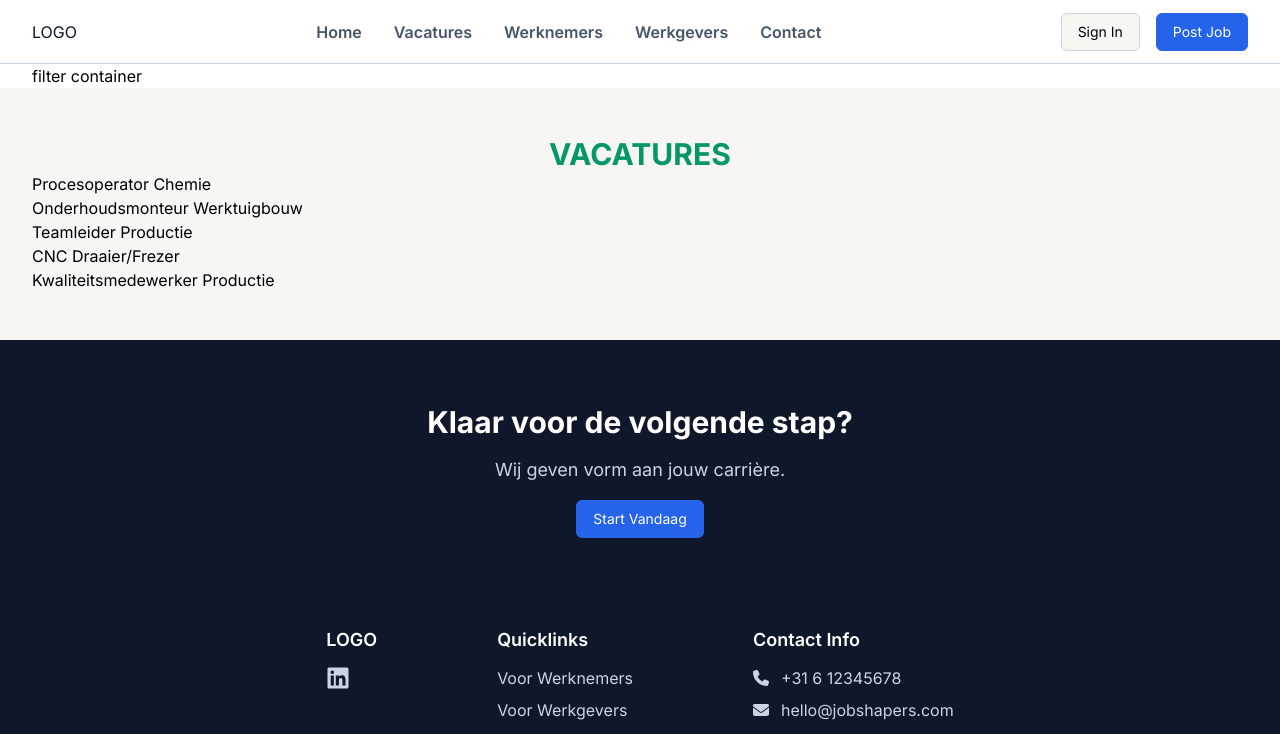
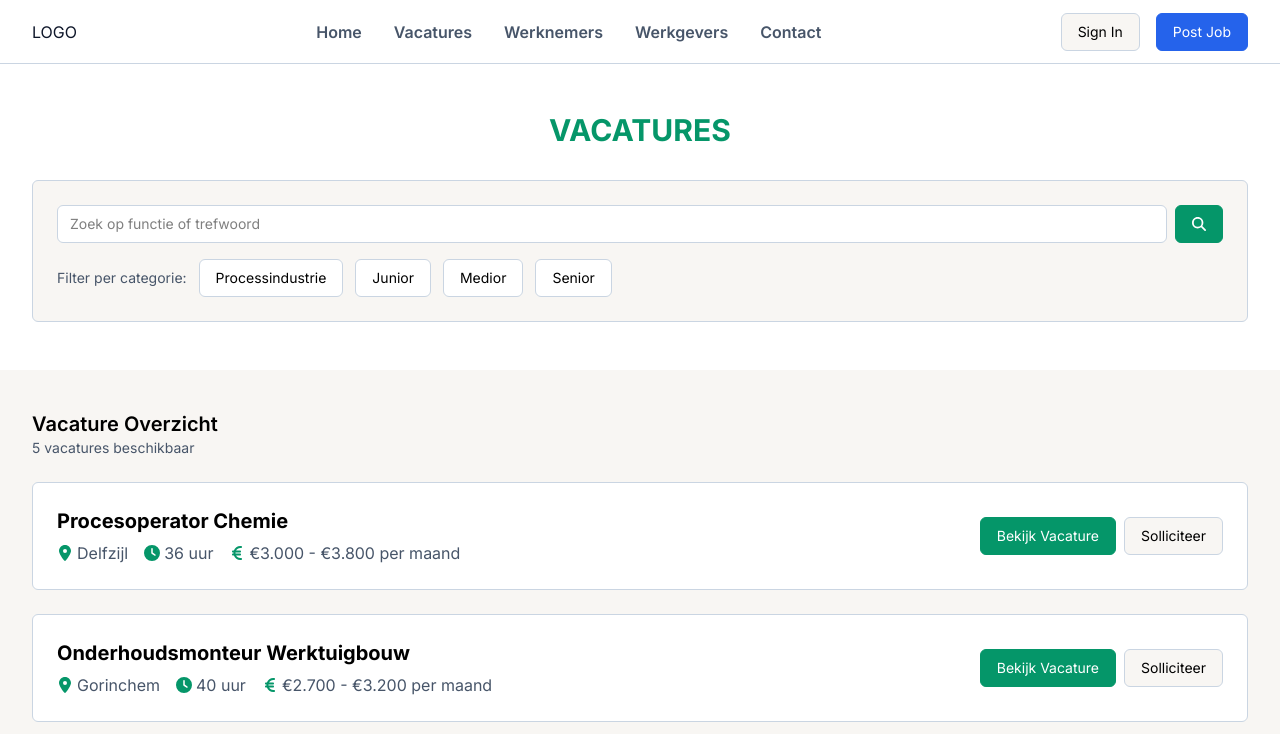
Before and after one commit to EdwinSch/jobshapers, a Next.js app: page /vacatures in a window 1280 px wide. Shown: the top 734 px of the page. Built offline with nearby package versions, Linux system fonts and the light colour scheme.

Commit message:
jobs page

```diff
--- a/app/vacatures/page.jsx
+++ b/app/vacatures/page.jsx
@@ -1,28 +1,67 @@
 import jobs from "@/data/jobsCollection.json";
+import JobListItem from "@/components/JobListItem";
+import { FaMagnifyingGlass } from "react-icons/fa6";
+import ActionButton from "@/components/ActionButton";
 
 const JobsPage = () => {
   return (
     <>
-      {/* filters */}
-      <div className="mx-auto max-w-7xl px-4 md:px-6 lg:px-8">
-        filter container
+      {/* search section */}
+      <div className="mx-auto max-w-7xl py-12 px-4 md:px-6 lg:px-8">
+        <h1 className="mb-8 text-center text-2xl sm:text-3xl font-bold text-jsGreen uppercase">
+          Vacatures
+        </h1>
+
+        <div className="bg-jsOffWhite p-6 border border-slate-300 rounded-md">
+          {/* search container */}
+          <form className="flex gap-2 mb-4">
+            <input
+              type="text"
+              name=""
+              id=""
+              placeholder="Zoek op functie of trefwoord"
+              className="w-full bg-white py-2 px-3 rounded-md border border-slate-300 text-sm"
+            />
+
+            <ActionButton type="submit" variant="green">
+              <FaMagnifyingGlass />
+            </ActionButton>
+          </form>
+
+          {/* filter container */}
+          <div className="flex items-center gap-3">
+            <p className="text-jsText text-sm">Filter per categorie:</p>
+            <ActionButton label={"processindustrie"} />
+            <ActionButton label={"junior"} />
+            <ActionButton label={"medior"} />
+            <ActionButton label={"senior"} />
+          </div>
+        </div>
       </div>
 
-      {/* vacatures */}
+      {/* vacature section */}
       <div className="bg-jsOffWhite">
-        <section className="mx-auto max-w-7xl py-12 px-4 md:px-6 lg:px-8 bg-jsOffWhite">
-          <h1 className="text-center text-2xl sm:text-3xl font-bold text-jsGreen uppercase">
-            Vacatures
-          </h1>
+        <div className="mx-auto max-w-7xl py-10 px-4 md:px-6 lg:px-8">
+          <h2 className="text-xl font-semibold capitalize">
+            vacature overzicht
+          </h2>
+          <p className="text-sm text-jsText mb-6">
+            {jobs.length} vacatures beschikbaar
+          </p>
 
-          {jobs.length > 0 ? (
-            jobs.map((job) => {
-              return <article key={job.$id}>{job.vacatureTitel}</article>;
-            })
-          ) : (
-            <p>Geen vacatues beschikbaar</p>
-          )}
-        </section>
+          {/* vacature mapping */}
+          <section>
+            {jobs.length > 0 ? (
+              jobs.map((job) => {
+                return <JobListItem key={job.$id} {...job} />;
+              })
+            ) : (
+              <p className="text-jsGreen font-semibold">
+                Er zijn momenteel geen vacatures beschikbaar.
+              </p>
+            )}
+          </section>
+        </div>
       </div>
     </>
   );
--- /dev/null
+++ b/components/ActionButton.jsx
@@ -0,0 +1,31 @@
+import { twMerge } from "tailwind-merge";
+
+const variantClasses = {
+  primary: "text-sm border-slate-300 border bg-white hover:bg-jsGreen/10",
+  blue: "text-sm bg-jsBlue text-white border border-jsBlue hover:bg-[#163ea5]",
+  green:
+    "text-sm bg-jsGreen text-white border border-jsGreen hover:bg-[#33b68b]",
+};
+
+const ActionButton = ({
+  label,
+  type = "button",
+  variant = "primary",
+  className = "",
+  children,
+}) => {
+  const mergedClassName = twMerge(
+    variantClasses[variant],
+    "block rounded-md cursor-pointer duration-200 ease-in-out capitalize px-4 py-2",
+    className
+  );
+
+  return (
+    <button type={type} className={mergedClassName}>
+      {label}
+      {children}
+    </button>
+  );
+};
+
+export default ActionButton;
--- a/components/Footer.jsx
+++ b/components/Footer.jsx
@@ -10,7 +10,7 @@ const Footer = () => {
       <div className="mx-auto max-w-7xl px-4 md:px-6 lg:px-8">
         {/* footer top */}
         <div className="py-10 sm:py-16 text-center">
-          <h4 className="text-white text-3xl font-bold mb-4">
+          <h4 className="text-white text-3xl font-bold mb-2">
             Klaar voor de volgende stap?
           </h4>
           <p className="text-jsSubtext text-lg mb-4">
--- /dev/null
+++ b/components/JobListItem.jsx
@@ -0,0 +1,42 @@
+import { FaLocationDot, FaClock, FaEuroSign } from "react-icons/fa6";
+import LinkButton from "./LinkButton";
+
+const JobListItem = ({
+  vacatureTitel,
+  standplaats,
+  urenPerWeek,
+  salaris,
+  functieomschrijving,
+}) => {
+  return (
+    <article className="bg-white mb-6 p-6 flex flex-col md:flex-row justify-between items-start md:items-center gap-6 md:gap-10 rounded-md border border-slate-300">
+      {/* left/top */}
+      <div>
+        <h3 className="text-xl font-bold mb-1.5">{vacatureTitel}</h3>
+
+        <div className="flex flex-col md:flex-row gap-1 md:gap-4">
+          <p className="flex items-center gap-1">
+            <FaLocationDot className="text-jsGreen" />
+            <span className="text-jsText">{standplaats}</span>
+          </p>
+          <p className="flex items-center gap-1">
+            <FaClock className="text-jsGreen" />
+            <span className="text-jsText">{urenPerWeek} uur</span>
+          </p>
+          <p className="flex items-center gap-1">
+            <FaEuroSign className="text-jsGreen" />
+            <span className="text-jsText">{salaris}</span>
+          </p>
+        </div>
+      </div>
+
+      {/* right/bottom */}
+      <div className="flex gap-2">
+        <LinkButton variant="tertiary" href="/" label={"bekijk vacature"} />
+        <LinkButton variant="primary" href="/contact" label={"solliciteer"} />
+      </div>
+    </article>
+  );
+};
+
+export default JobListItem;
--- a/components/LinkButton.jsx
+++ b/components/LinkButton.jsx
@@ -6,6 +6,8 @@ const variantClasses = {
     "text-sm px-4 py-2 border-slate-300 border bg-jsOffWhite hover:bg-jsBlue/10",
   secondary:
     "text-sm px-4 py-2 bg-jsBlue text-white border border-jsBlue hover:bg-[#163ea5]",
+  tertiary:
+    "text-sm px-4 py-2 bg-jsGreen text-white border border-jsGreen hover:bg-[#33b68b]",
   ghost: "text-base text-jsText hover:text-jsBlue font-semibold",
 };
 
```
